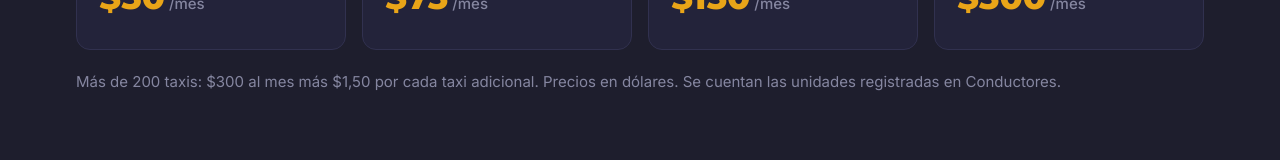
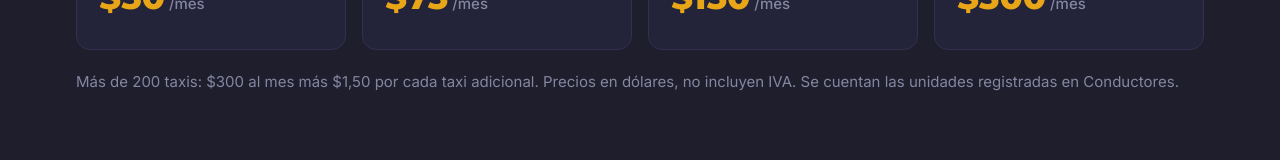
Before and after one commit to Cheveryluis/taxicentral-web, a plain HTML site: page index.html in a window 1280 px wide. Shown: the part 4941-5101 px from the top of the page. Drawn offline with Linux system fonts and the light colour scheme.

Commit message:
Planes: los precios no incluyen IVA

```diff
--- a/index.html
+++ b/index.html
@@ -276,7 +276,7 @@
           <span class="precio">$300<small>/mes</small></span>
         </li>
       </ul>
-      <p class="nota">Más de 200 taxis: $300 al mes más $1,50 por cada taxi adicional. Precios en dólares. Se cuentan las unidades registradas en Conductores.</p>
+      <p class="nota">Más de 200 taxis: $300 al mes más $1,50 por cada taxi adicional. Precios en dólares, no incluyen IVA. Se cuentan las unidades registradas en Conductores.</p>
     </div>
   </section>
 
```
